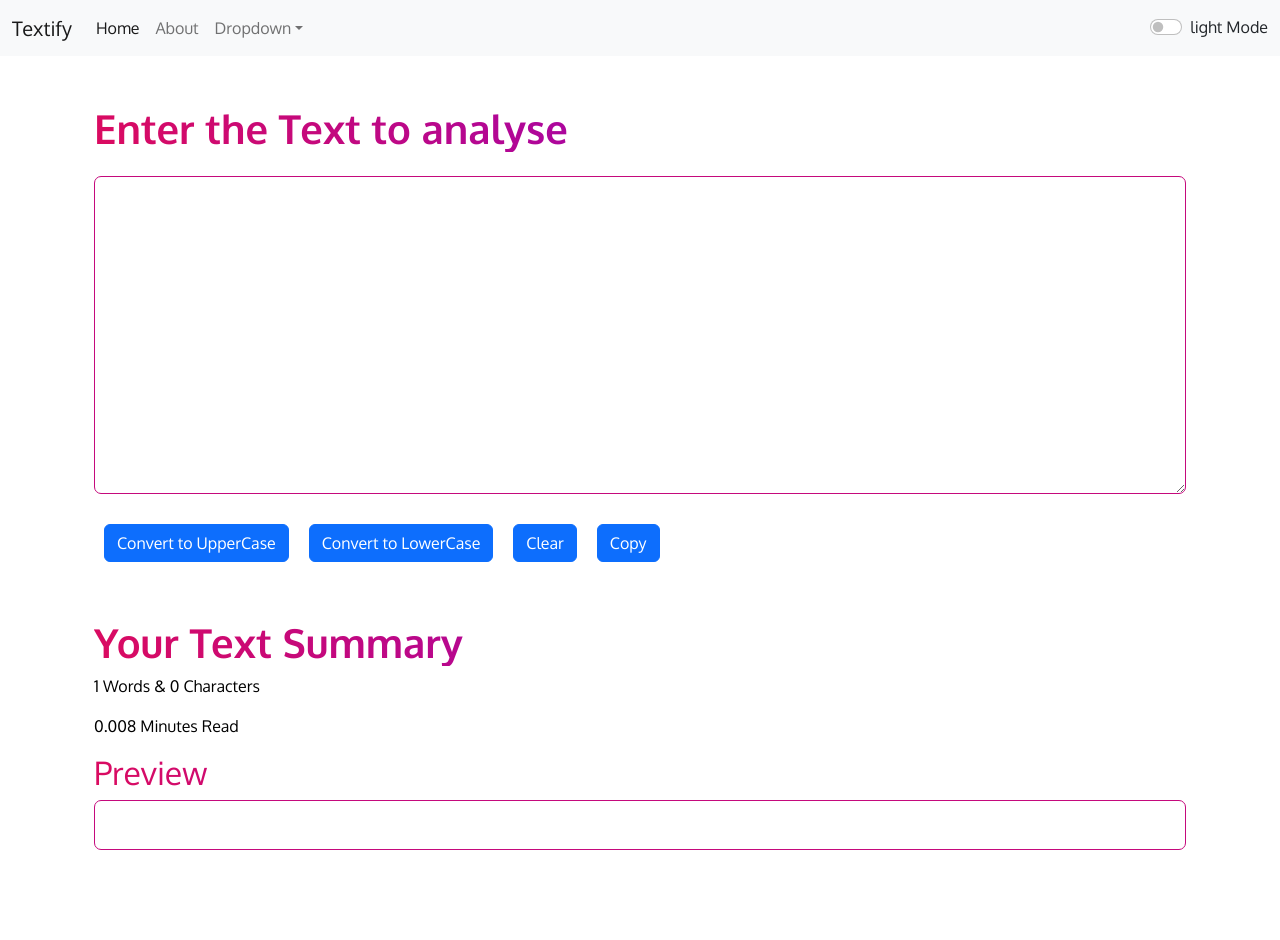
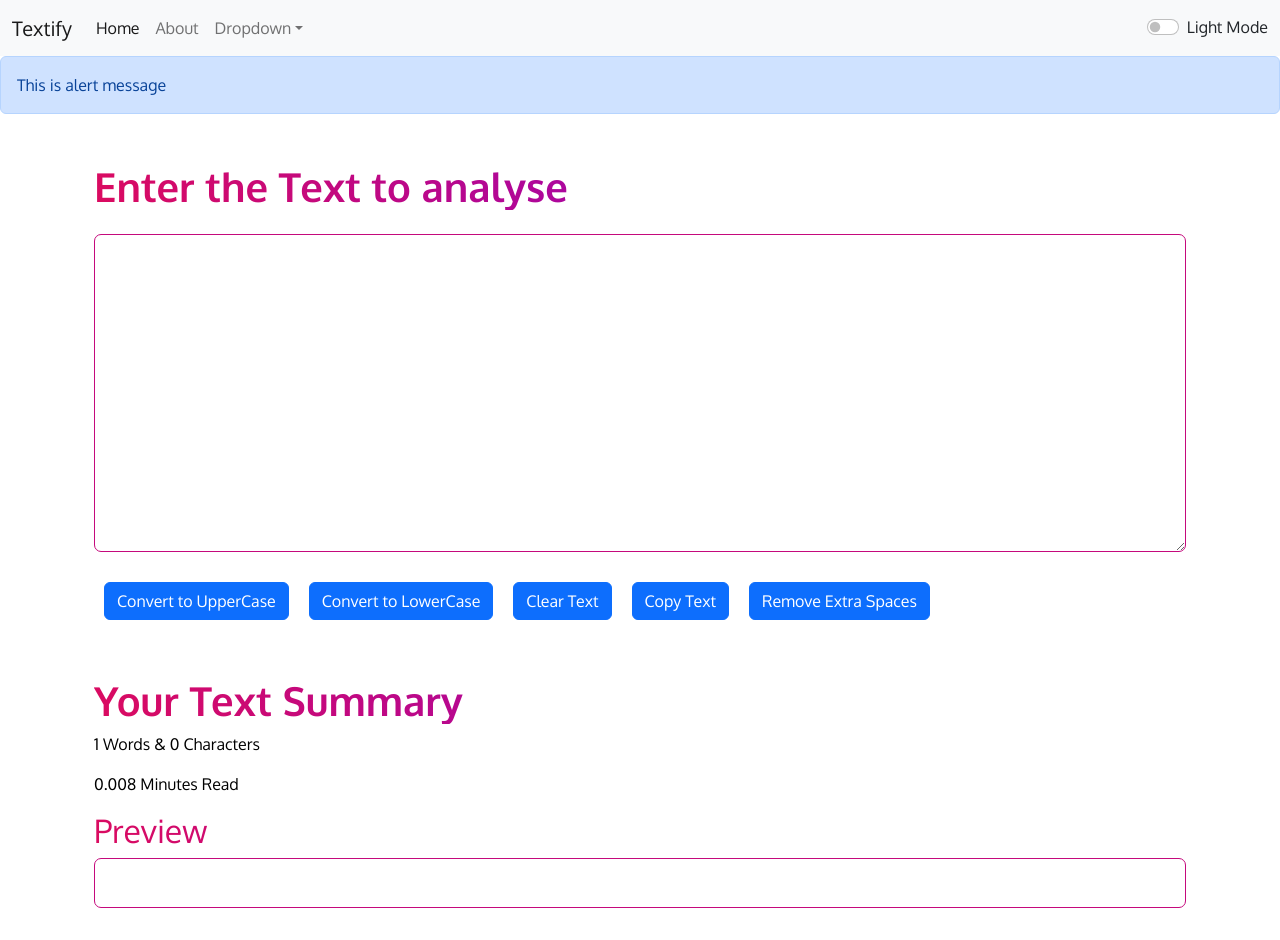
Before and after one commit to Ayush01015/Textify-Me, a React (Create React App) app: page / in a window 1280 px wide. Before the commit the page ends 882 px from the top, so only its background shows below. Built offline with nearby package versions, Linux system fonts and the light colour scheme; a web font is replaced by a local one.

Commit message:
setting up alert

```diff
--- a/src/App.js
+++ b/src/App.js
@@ -2,30 +2,58 @@
 import { useState } from "react";
 import "./App.css";
 // import Comment from "./components/Comment.js";
-import Navbar from "./components/Navbar.js"
+import Navbar from "./components/Navbar.js";
 import TextForm from "./components/textForm.js";
 // import About from "./components/About";
+import Alert from "./components/Alert.js";
+
+function App() {
+  const [mode, setMode] = useState("light");
+  const [alert,setAlert] = useState(null);
 
 
-function App() {
-  const [mode,setMode]=useState("light");
+  const showAlert=(message,type)=>{
+    setAlert({
+      msg:message,
+      type:type
+    })
+  }
 
-  const toogleMode=()=>{
-    if(mode==="light"){
-      setMode('dark')
-      document.body.style.backgroundColor="black";
-    }else{
-      setMode('light')
-      document.body.style.backgroundColor="white";
+  const toogleMode = () => {
+    if (mode === "light") {
+      setMode("dark");
+      document.body.style.backgroundColor = "black";
+    } else {
+      setMode("light");
+      document.body.style.backgroundColor = "white";
     }
-  }
+  };
+
+  const capitalize = (word) => {
+    const lower = word.toLowerCase();
+    return lower.charAt(0).toUpperCase() + lower.slice(1);
+  };
+
   return (
     <>
-    <Navbar title="Textify" aboutText="About" mode={mode} toogleMode={toogleMode} />
-    <div className="container">
-      <TextForm text="here is your text" heading="Enter the Text to analyse" textSummary="Your Text Summary"  mode={mode} />
-      {/* <About /> */}
-    </div>
+      <Navbar
+        title="Textify"
+        aboutText="About"
+        mode={mode}
+        capitalize={capitalize}
+        toogleMode={toogleMode}
+      />
+      <Alert alert="This is alert message"/>
+      <div className="container">
+        <TextForm
+          text="here is your text"
+          heading="Enter the Text to analyse"
+          textSummary="Your Text Summary"
+          mode={mode}
+          capitalize={capitalize}
+        />
+        {/* <About /> */}
+      </div>
     </>
   );
 }
@@ -41,7 +69,6 @@ export default App;
 //   }
 // };
 
-
 // function App() {
 //   return (
 //     <>
--- /dev/null
+++ b/src/components/Alert.js
@@ -0,0 +1,13 @@
+import React from "react";
+
+function Alert(props) {
+  return (
+    <div>
+      <div class="alert alert-primary" role="alert">
+        {props.alert}
+      </div>
+    </div>
+  );
+}
+
+export default Alert;
--- a/src/components/Navbar.js
+++ b/src/components/Navbar.js
@@ -1,6 +1,6 @@
 import React from "react";
 import Proptypes from "prop-types";
-// str.charAt(0).toUpperCase() + str.slice(1)
+
 export default function Navbar(props) {
   return (
     <nav className={`navbar navbar-expand-lg bg-secondary navbar-${props.mode} bg-${props.mode}`}>
@@ -64,20 +64,10 @@ export default function Navbar(props) {
               </ul>
             </li>
           </ul>
-          {/* <form className="d-flex" role="search">
-            <input
-              className="form-control me-2"
-              type="search"
-              placeholder="Search"
-              aria-label="Search"
-            />
-            <button className="btn btn-success" type="submit">
-              Search
-            </button>
-          </form> */}
+
           <div className={`form-check form-switch text-${(props.mode==='light')?'dark':'light'}`}>
           <input className="form-check-input" type="checkbox" role="switch" id="flexSwitchCheckDefault" onClick={props.toogleMode} />
-          <label className="form-check-label" htmlFor="flexSwitchCheckDefault">{`${props.mode} Mode`}</label>
+          <label className="form-check-label" htmlFor="flexSwitchCheckDefault">{`${props.capitalize(props.mode)} Mode`}</label>
         </div>
         </div>
       </div>
--- a/src/components/textForm.js
+++ b/src/components/textForm.js
@@ -24,6 +24,11 @@ export default function TextForm(props) {
     text.select();
     navigator.clipboard.writeText(text.value);
   };
+  const handleOnExtraScapes=()=>{
+    let newText=text.split(/[ ]+/);
+    setText(newText.join(" "));
+    console.log(text);
+  }
   const [text, setText] = useState("");
   // setText="ayush"; //wrong
   // setText("Ayush");
@@ -60,14 +65,21 @@ export default function TextForm(props) {
               onClick={handleOnClear}
               className="btn btn-primary my-2 my-btn"
             >
-              Clear
+              Clear Text
             </button>
             <button
               type="button"
               onClick={handleOnCopy}
               className="btn btn-primary my-2 my-btn"
             >
-              Copy
+              Copy Text
+            </button>
+            <button
+              type="button"
+              onClick={handleOnExtraScapes}
+              className="btn btn-primary my-2 my-btn"
+            >
+              Remove Extra Spaces
             </button>
           </div>
         </div>
```
Also changed, not shown: 1 other file (tests, documents, lock files or other folders).
